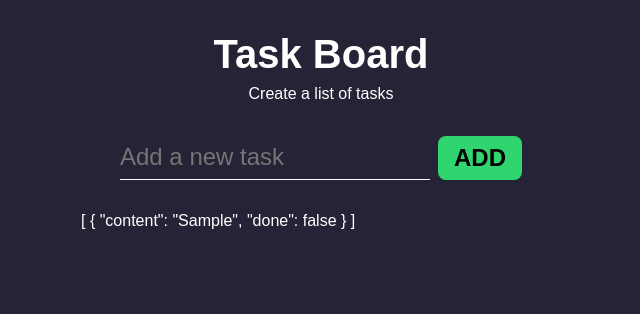
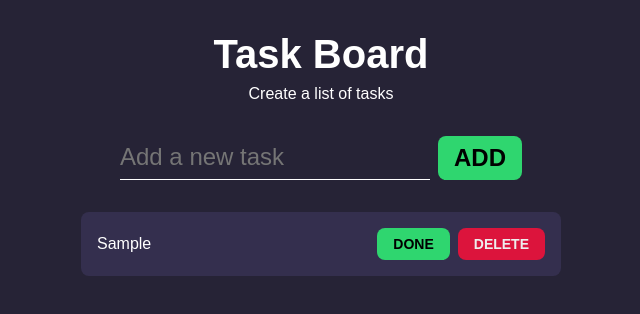
Before and after one commit to agwadan/vuex-task-manager, a Nuxt app: page / in a window 1280 px wide. Both pictures are taken after typing "Sample" into the empty fields and a click on the button "ADD". Shown: the top 314 px of the page, without its empty margins (319-959 px from the left). Built offline with nearby package versions, Linux system fonts and the light colour scheme.

Commit message:
Complete

```diff
--- /dev/null
+++ b/components/Task.vue
@@ -0,0 +1,30 @@
+<template>
+  <div :class="`task ${task.done ? 'is-complete' : ''}`">
+    <div class="content">{{task.content}}</div>
+    <div class="buttons">
+      <button @click="toggleDone">{{task.done ? 'Undo' : 'Done'}}</button>
+      <button @click="removeTask" class="delete">Delete</button>
+    </div>
+  </div>
+</template>
+
+<script>
+export default {
+  props: ['task'],
+
+  methods: {
+    toggleDone(){
+      this.$store.commit('TOGGLE_TASK', this.task);
+    },
+    removeTask(){
+      this.$store.commit('REMOVE_TASK', this.task);
+    }
+  }
+}
+
+
+</script>
+
+<style>
+
+</style>
--- a/pages/index.vue
+++ b/pages/index.vue
@@ -16,7 +16,11 @@
     </div>
 
     <div class="tasks">
-{{$store.state.tasks}}
+      <Task
+        v-for="(task,i) in $store.state.tasks"
+        :key="i"
+        :task="task"
+      />
     </div>
   </main>
 </template>
```
